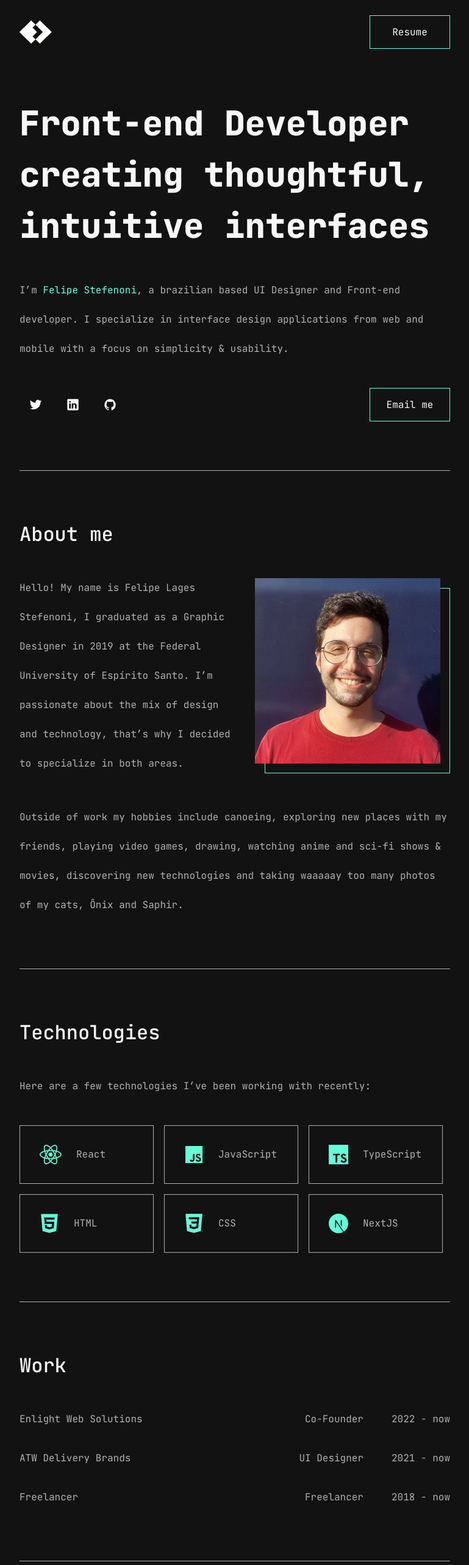
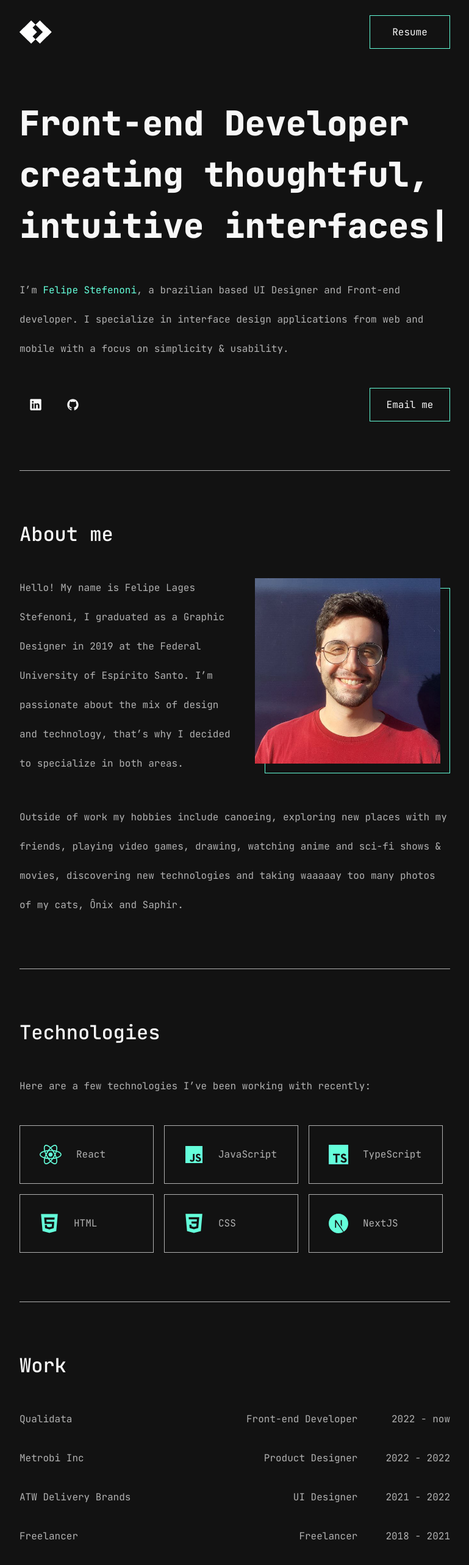
Before and after one commit to Lipping/portfolio, a Next.js app: page / in a window 1280 px wide. Shown: the top 2566 px of the page at 61% size, without its empty margins (255-1024 px from the left). Built offline with nearby package versions, Linux system fonts and the light colour scheme.

Commit message:
update experiences

```diff
--- a/package.json
+++ b/package.json
@@ -12,7 +12,7 @@
     "@emotion/react": "11.1.1",
     "@emotion/styled": "11.0.0",
     "@types/node": "^17.0.44",
-    "@types/react": "^18.0.12",
+    "@types/react": "^18.0.26",
     "next": "latest",
     "react": "^17.0.2",
     "react-dom": "^17.0.2",
--- a/pages/index.tsx
+++ b/pages/index.tsx
@@ -40,9 +40,6 @@ export default function Home() {
           <Text>I’m <span style={{ color: "#64ffda" }}>Felipe Stefenoni</span>, a brazilian based UI Designer and Front-end developer. I specialize in interface design applications from web and mobile with a focus on simplicity & usability.</Text>
           <ContactLinks>
             <SocialMediaLinks>
-              <SocialMediaButton href="https://twitter.com/Lipping10" target="_blank">
-                <SocialMediaIcon src="/assets/iconTwitter.svg" />
-              </SocialMediaButton>
               <SocialMediaButton href="https://www.linkedin.com/in/felipelages/" target="_blank">
                 <SocialMediaIcon src="/assets/iconLinkedin.svg" />
               </SocialMediaButton>
@@ -124,20 +121,23 @@ export default function Home() {
           <Subtitle>Work</Subtitle>
           <Works>
             <Companies>
-              <Text>Enlight Web Solutions</Text>
+              <Text>Qualidata</Text>
+              <Text>Metrobi Inc</Text>
               <Text>ATW Delivery Brands</Text>
               <Text>Freelancer</Text>
             </Companies>
             <RolesAndDuration>
               <Roles>
-                <Text>Co-Founder</Text>
+                <Text>Front-end Developer</Text>
+                <Text>Product Designer</Text>
                 <Text>UI Designer</Text>
                 <Text>Freelancer</Text>
               </Roles>
               <Duration>
                 <Text>2022 - now</Text>
-                <Text>2021 - now</Text>
-                <Text>2018 - now</Text>
+                <Text>2022 - 2022</Text>
+                <Text>2021 - 2022</Text>
+                <Text>2018 - 2021</Text>
               </Duration>
             </RolesAndDuration>
           </Works>
```
Also changed, not shown: 2 other files (tests, documents, lock files or other folders).
